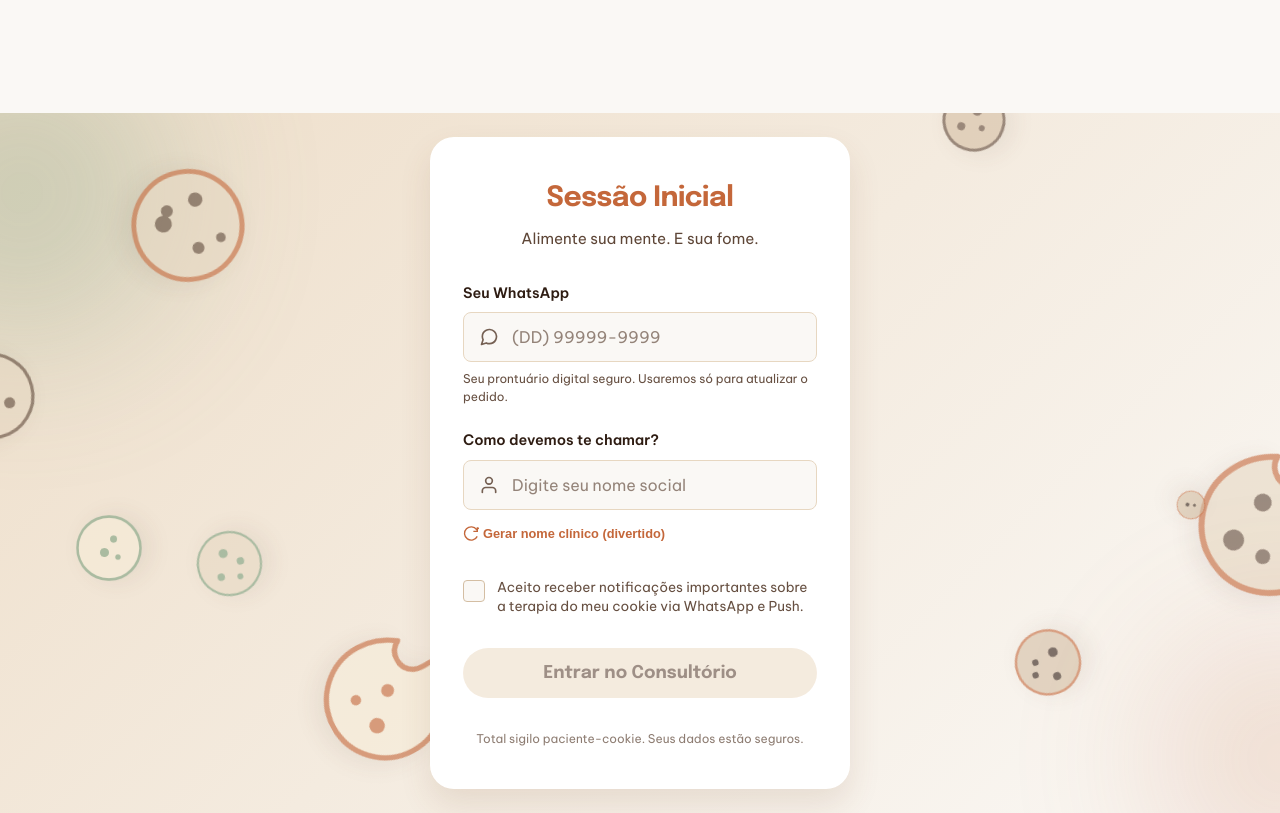
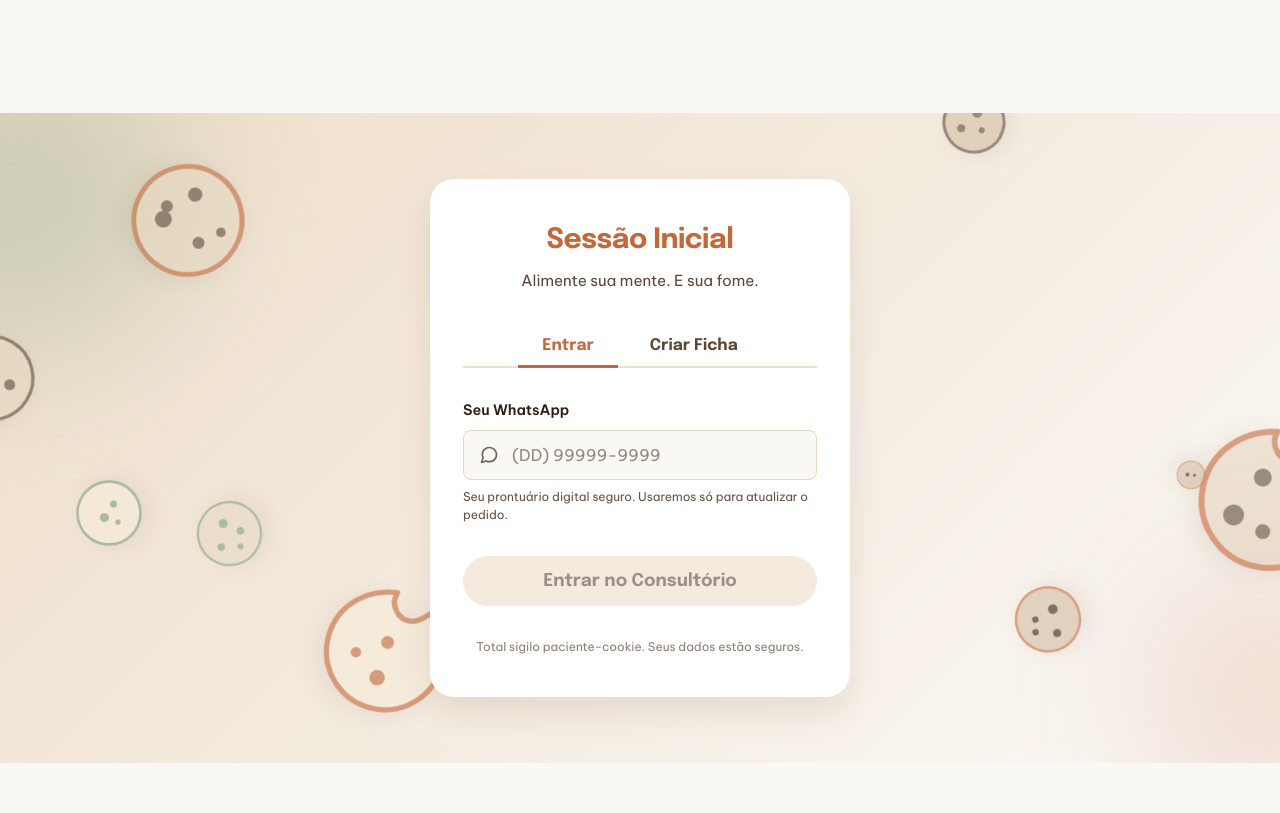
Before and after one commit to Athos-Danilo/sweetag-cookies, an Angular app in the folder frontend/: page /login in a window 1280 px wide. Built offline with nearby package versions, Linux system fonts and the light colour scheme.

Commit message:
Separação do Entrar e Cadastrar

```diff
--- a/frontend/src/app/auth/auth.component.html
+++ b/frontend/src/app/auth/auth.component.html
@@ -34,15 +34,36 @@
 
   <div class="auth-card">
     <div class="auth-header">
-      <h1>Sessão Inicial</h1>
-      <p>Alimente sua mente. E sua fome.</p>
+      <h1>{{ activeTab === 'login' ? 'Sessão Inicial' : 'Nova Ficha Clínica' }}</h1>
+      <p>{{ activeTab === 'login' ? 'Alimente sua mente. E sua fome.' : 'Comece sua terapia com cookies agora mesmo!' }}</p>
+    </div>
+
+    <!-- Seletores de Abas (Tabs) -->
+    <div class="auth-tabs">
+      <button
+        type="button"
+        [class.active]="activeTab === 'login'"
+        (click)="setTab('login')"
+        aria-label="Mudar para aba de login"
+      >
+        Entrar
+      </button>
+      <button
+        type="button"
+        [class.active]="activeTab === 'register'"
+        (click)="setTab('register')"
+        aria-label="Mudar para aba de cadastro"
+      >
+        Criar Ficha
+      </button>
     </div>
 
     <form class="auth-form" [formGroup]="authForm" (ngSubmit)="fazerLogin()">
 
       <!-- Erro geral de login se houver -->
       <div class="general-error-message animate-fade" *ngIf="authForm.hasError('loginError')">
-        ⚠️ Ocorreu um erro ao entrar no consultório. Por favor, tente novamente.
+        <span *ngIf="activeTab === 'login'">⚠️ WhatsApp não cadastrado ou erro de rede. Tente novamente ou crie uma ficha.</span>
+        <span *ngIf="activeTab === 'register'">⚠️ Ocorreu um erro ao criar a ficha. Tente novamente.</span>
       </div>
 
       <!-- Campo WhatsApp -->
@@ -66,12 +87,12 @@
         <small id="whatsapp-hint" class="hint-text">Seu prontuário digital seguro. Usaremos só para atualizar o pedido.</small>
         <div id="whatsapp-error" class="error-message" *ngIf="authForm.get('whatsapp')?.invalid && authForm.get('whatsapp')?.touched">
           <span *ngIf="authForm.get('whatsapp')?.errors?.['required']">O WhatsApp é obrigatório.</span>
-          <span *ngIf="authForm.get('whatsapp')?.errors?.['pattern']">Digite no formato (DDD) 99999-9999.</span>
+          <span *ngIf="authForm.get('whatsapp')?.errors?.['pattern']">Digite no formato (DD) 99999-9999.</span>
         </div>
       </div>
 
-      <!-- Campo Nome -->
-      <div class="input-group">
+      <!-- Campo Nome (Exibido apenas na Aba de Cadastro) -->
+      <div class="input-group animate-fade" *ngIf="activeTab === 'register'">
         <label for="nome">Como devemos te chamar?</label>
         <div class="input-wrapper" [class.has-error]="authForm.get('nome')?.invalid && authForm.get('nome')?.touched">
           <i class="icon-user">
@@ -102,8 +123,8 @@
         </div>
       </div>
 
-      <!-- Consentimento Notificações -->
-      <div class="checkbox-group">
+      <!-- Consentimento Notificações (Exibido apenas na Aba de Cadastro) -->
+      <div class="checkbox-group animate-fade" *ngIf="activeTab === 'register'">
         <label class="custom-checkbox">
           <input
             type="checkbox"
@@ -119,7 +140,7 @@
       </div>
 
       <button type="submit" class="btn-primary" [disabled]="authForm.invalid || isSubmitting()">
-        <span *ngIf="!isSubmitting()">Entrar no Consultório</span>
+        <span *ngIf="!isSubmitting()">{{ activeTab === 'login' ? 'Entrar no Consultório' : 'Criar minha Ficha' }}</span>
         <span *ngIf="isSubmitting()" class="loader">Analisando...</span>
       </button>
 
--- a/frontend/src/app/auth/auth.component.scss
+++ b/frontend/src/app/auth/auth.component.scss
@@ -221,6 +221,51 @@
 
     @media (max-width: 480px) {
       font-size: 0.85rem;
+    }
+  }
+}
+
+.auth-tabs {
+  display: flex;
+  justify-content: center;
+  border-bottom: 2px solid var(--color-surface-dim);
+  margin-bottom: 2rem;
+  gap: 0.5rem;
+
+  button {
+    background: none;
+    border: none;
+    padding: 0.75rem 1.5rem;
+    font-family: var(--font-headline);
+    font-size: 1rem;
+    font-weight: 700;
+    color: var(--color-on-surface-variant);
+    cursor: pointer;
+    position: relative;
+    transition: color 0.3s ease;
+
+    &::after {
+      content: '';
+      position: absolute;
+      bottom: -2px;
+      left: 0;
+      width: 100%;
+      height: 2.5px;
+      background-color: var(--color-primary);
+      transform: scaleX(0);
+      transition: transform 0.3s cubic-bezier(0.16, 1, 0.3, 1);
+    }
+
+    &:hover {
+      color: var(--color-primary);
+    }
+
+    &.active {
+      color: var(--color-primary);
+
+      &::after {
+        transform: scaleX(1);
+      }
     }
   }
 }
--- a/frontend/src/app/auth/auth.component.ts
+++ b/frontend/src/app/auth/auth.component.ts
@@ -15,6 +15,7 @@ export class AuthComponent implements OnInit {
   authForm!: FormGroup;
   isSubmitting = signal<boolean>(false);
   isSpinning = signal<boolean>(false);
+  activeTab: 'login' | 'register' = 'login';
 
   private fb = inject(FormBuilder);
   private router = inject(Router);
@@ -36,9 +37,31 @@ export class AuthComponent implements OnInit {
   ngOnInit(): void {
     this.authForm = this.fb.group({
       whatsapp: ['', [Validators.required, Validators.pattern(/^\(\d{2}\)\s\d{5}-\d{4}$/)]],
-      nome: ['', [Validators.required, Validators.minLength(2)]],
+      nome: [''], // Inicialmente opcional (aba login)
       aceitaNotificacoes: [false]
     });
+  }
+
+  setTab(tab: 'login' | 'register') {
+    this.activeTab = tab;
+
+    // Limpa os valores e estados do formulário
+    this.authForm.reset({
+      whatsapp: '',
+      nome: '',
+      aceitaNotificacoes: false
+    });
+
+    const nomeControl = this.authForm.get('nome');
+    if (tab === 'login') {
+      nomeControl?.clearValidators();
+    } else {
+      nomeControl?.setValidators([Validators.required, Validators.minLength(2)]);
+    }
+    nomeControl?.updateValueAndValidity();
+
+    // Limpa qualquer erro geral
+    this.authForm.setErrors(null);
   }
 
   // Máscara dinâmica para formatar em tempo de digitação (XX) XXXXX-XXXX
@@ -87,7 +110,11 @@ export class AuthComponent implements OnInit {
     this.isSubmitting.set(true);
     const { whatsapp, nome, aceitaNotificacoes } = this.authForm.value;
 
-    this.authService.login(whatsapp, nome, aceitaNotificacoes).subscribe({
+    // Se for apenas login, enviamos dados vazios/default para o nome e notificações para compatibilidade com o backend
+    const nomeEnvio = this.activeTab === 'login' ? '' : nome;
+    const aceitaNotifEnvio = this.activeTab === 'login' ? false : aceitaNotificacoes;
+
+    this.authService.login(whatsapp, nomeEnvio, aceitaNotifEnvio).subscribe({
       next: (res) => {
         this.isSubmitting.set(false);
         this.router.navigate(['/']); // redireciona pro catálogo
```
